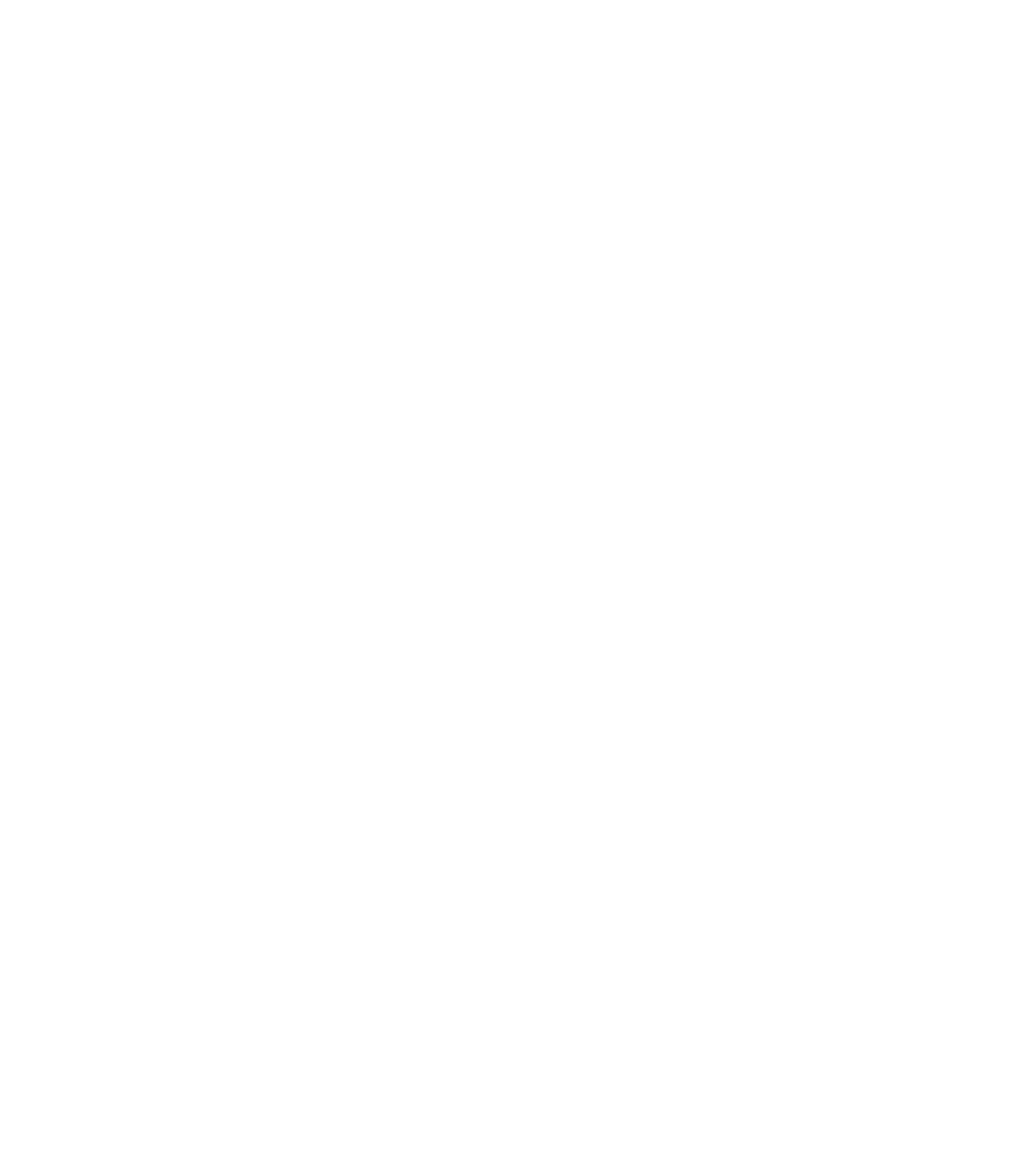
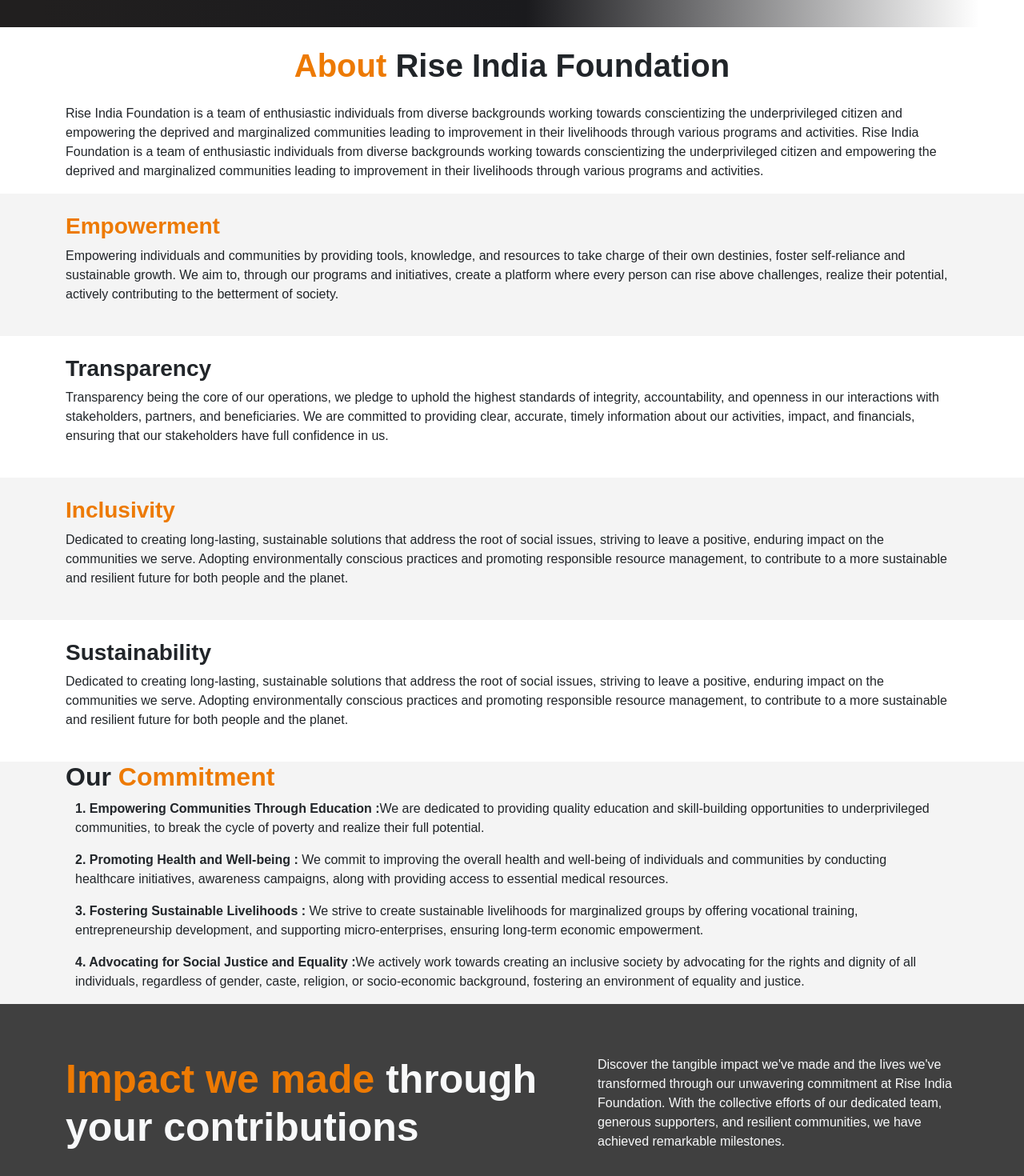
Before and after one commit to SachinG-dev/riseIndiaFoundation, a React (Create React App) app: page /about-us in a window 1280 px wide. Before the commit this address had no page. Shown: the part 360-1830 px from the top of the page at 80% size. Before the commit the page ends 800 px from the top, so only its background shows below. Built offline with nearby package versions, Linux system fonts and the light colour scheme.

Commit message:
about us page added

```diff
--- /dev/null
+++ b/src/components/atom/AboutUsCustomeCard/AboutUsCustomeCardInfo.tsx
@@ -0,0 +1,23 @@
+import React from "react";
+interface AboutUsCustomeCardInfoProps {
+  number: number;
+  heading: string;
+  description: string;
+}
+
+export function AboutUsCustomeCardInfo({
+  number,
+  heading,
+  description,
+}: AboutUsCustomeCardInfoProps) {
+  const backgroundColor = number % 2 === 0 ? "bg-gray" : "";
+  const headingColor = number % 2 === 0 ? "font-color-orange" : "";
+  return (
+    <div className={`p-3 ${backgroundColor} p-4`}>
+      <div className="container">
+        <h3 className={`fw-bold ${headingColor}`}>{heading}</h3>
+        <p>{description}</p>
+      </div>
+    </div>
+  );
+}
--- /dev/null
+++ b/src/components/organism/AboutUsDetailsSection/AboutUsDetailsSection.tsx
@@ -0,0 +1,66 @@
+import { AboutUsCustomeCardInfo } from "../../atom/AboutUsCustomeCard/AboutUsCustomeCardInfo";
+import { OurCommitment } from "./OurCommitment";
+
+export function AboutUsDetailsSection() {
+  const aboutRiseIndiaKeyFeature = [
+    {
+      heading: "Empowerment",
+      description:
+        "Empowering individuals and communities by providing tools, knowledge, and resources to take charge of their own destinies, foster self-reliance and sustainable growth. We aim to, through our programs and initiatives, create a platform where every person can rise above challenges, realize their potential, actively contributing to the betterment of society.",
+    },
+    {
+      heading: "Transparency",
+      description:
+        "Transparency being the core of our operations, we pledge to uphold the highest standards of integrity, accountability, and openness in our interactions with stakeholders, partners, and beneficiaries. We are committed to providing clear, accurate, timely information about our activities, impact, and financials, ensuring that our stakeholders have full confidence in us.",
+    },
+    {
+      heading: "Inclusivity",
+      description:
+        "Dedicated to creating long-lasting, sustainable solutions that address the root of social issues, striving to leave a positive, enduring impact on the communities we serve. Adopting environmentally conscious practices and promoting responsible resource management, to contribute to a more sustainable and resilient future for both people and the planet.",
+    },
+    {
+      heading: "Sustainability",
+      description:
+        "Dedicated to creating long-lasting, sustainable solutions that address the root of social issues, striving to leave a positive, enduring impact on the communities we serve. Adopting environmentally conscious practices and promoting responsible resource management, to contribute to a more sustainable and resilient future for both people and the planet.",
+    },
+  ];
+
+  const aboutUsParagraph = () => {
+    return (
+      <div className="container">
+        <h1 className="text-center m-4 fw-bold">
+          <span className="font-color-orange">About</span> Rise India Foundation
+        </h1>
+        <p>
+          Rise India Foundation is a team of enthusiastic individuals from
+          diverse backgrounds working towards conscientizing the underprivileged
+          citizen and empowering the deprived and marginalized communities
+          leading to improvement in their livelihoods through various programs
+          and activities. Rise India Foundation is a team of enthusiastic
+          individuals from diverse backgrounds working towards conscientizing
+          the underprivileged citizen and empowering the deprived and
+          marginalized communities leading to improvement in their livelihoods
+          through various programs and activities.
+        </p>
+      </div>
+    );
+  };
+  const displayInfo = () => {
+    return aboutRiseIndiaKeyFeature.map((keyFeature, index) => {
+      return (
+        <AboutUsCustomeCardInfo
+          number={index}
+          heading={keyFeature.heading}
+          description={keyFeature.description}
+        />
+      );
+    });
+  };
+  return (
+    <div>
+      {aboutUsParagraph()}
+      {displayInfo()}
+      <OurCommitment />
+    </div>
+  );
+}
--- /dev/null
+++ b/src/components/organism/AboutUsDetailsSection/OurCommitment.tsx
@@ -0,0 +1,66 @@
+import React from "react";
+
+export function OurCommitment() {
+  return (
+    <div className=" bg-gray">
+      <div className="container">
+        <h2 className="fw-bold">
+          Our <span className="font-color-orange"> Commitment</span>
+        </h2>
+        <div className="container">
+          <div className="row">
+            <div className="col">
+              <p>
+                <span className="fw-bold">
+                  1. Empowering Communities Through Education :
+                </span>
+                We are dedicated to providing quality education and
+                skill-building opportunities to underprivileged communities, to
+                break the cycle of poverty and realize their full potential.
+              </p>
+            </div>
+          </div>
+          <div className="row">
+            <div className="col">
+              <p>
+                <span className="fw-bold">
+                  2. Promoting Health and Well-being :{" "}
+                </span>
+                We commit to improving the overall health and well-being of
+                individuals and communities by conducting healthcare
+                initiatives, awareness campaigns, along with providing access to
+                essential medical resources.
+              </p>
+            </div>
+          </div>
+          <div className="row">
+            <div className="col">
+              <p>
+                <span className="fw-bold">
+                  3. Fostering Sustainable Livelihoods :{" "}
+                </span>
+                We strive to create sustainable livelihoods for marginalized
+                groups by offering vocational training, entrepreneurship
+                development, and supporting micro-enterprises, ensuring
+                long-term economic empowerment.
+              </p>
+            </div>
+          </div>
+          <div className="row">
+            <div className="col">
+              <p>
+                <span className="fw-bold">
+                  4. Advocating for Social Justice and Equality :
+                </span>
+                We actively work towards creating an inclusive society by
+                advocating for the rights and dignity of all individuals,
+                regardless of gender, caste, religion, or socio-economic
+                background, fostering an environment of equality and justice.
+              </p>
+            </div>
+          </div>
+        </div>
+      </div>
+    </div>
+  );
+}
--- /dev/null
+++ b/src/pages/AboutUs.tsx
@@ -0,0 +1,14 @@
+import Banner from "../components/organism/Banner/Banner";
+import { AboutUsDetailsSection } from "../components/organism/AboutUsDetailsSection/AboutUsDetailsSection";
+import { ImpactSection } from "../components/organism/ImpactSection/ImpactSection";
+import { Layout } from "../components/layout";
+
+export function AboutUs() {
+  return (
+    <Layout>
+      <Banner />
+      <AboutUsDetailsSection />
+      <ImpactSection />
+    </Layout>
+  );
+}
--- a/src/routes/allRoutes.tsx
+++ b/src/routes/allRoutes.tsx
@@ -1,6 +1,7 @@
 import { createBrowserRouter } from "react-router-dom";
 import { Home } from "../pages/Home";
 import { ContactUs } from "../pages/ContactUs";
+import { AboutUs } from "../pages/AboutUs";
 export const router = createBrowserRouter([
   {
     path: "/",
@@ -10,4 +11,8 @@ export const router = createBrowserRouter([
     path: "/contact-us",
     element: <ContactUs />,
   },
+  {
+    path: "/about-us",
+    element: <AboutUs />,
+  },
 ]);
--- a/src/styles/index.css
+++ b/src/styles/index.css
@@ -1,4 +1,4 @@
-@import url('https://fonts.googleapis.com/css?family=Open+Sans&display=swap');
+@import url("https://fonts.googleapis.com/css?family=Open+Sans&display=swap");
 :root {
   --primary-color: #00a65b;
   --secondary-color: #ed7a03;
@@ -6,13 +6,13 @@
 
 body {
   margin: 0;
-  font-family: 'Sodo Sans', 'Poppins', sans-serif !important;
+  font-family: "Sodo Sans", "Poppins", sans-serif !important;
   -webkit-font-smoothing: antialiased;
   -moz-osx-font-smoothing: grayscale;
 }
 
 code {
-  font-family: source-code-pro, Menlo, Monaco, Consolas, 'Courier New',
+  font-family: source-code-pro, Menlo, Monaco, Consolas, "Courier New",
     monospace;
 }
 table {
@@ -40,3 +40,6 @@ table {
 .font-dark {
   color: #333333;
 }
+.bg-gray {
+  background-color: #f4f4f4;
+}
```
